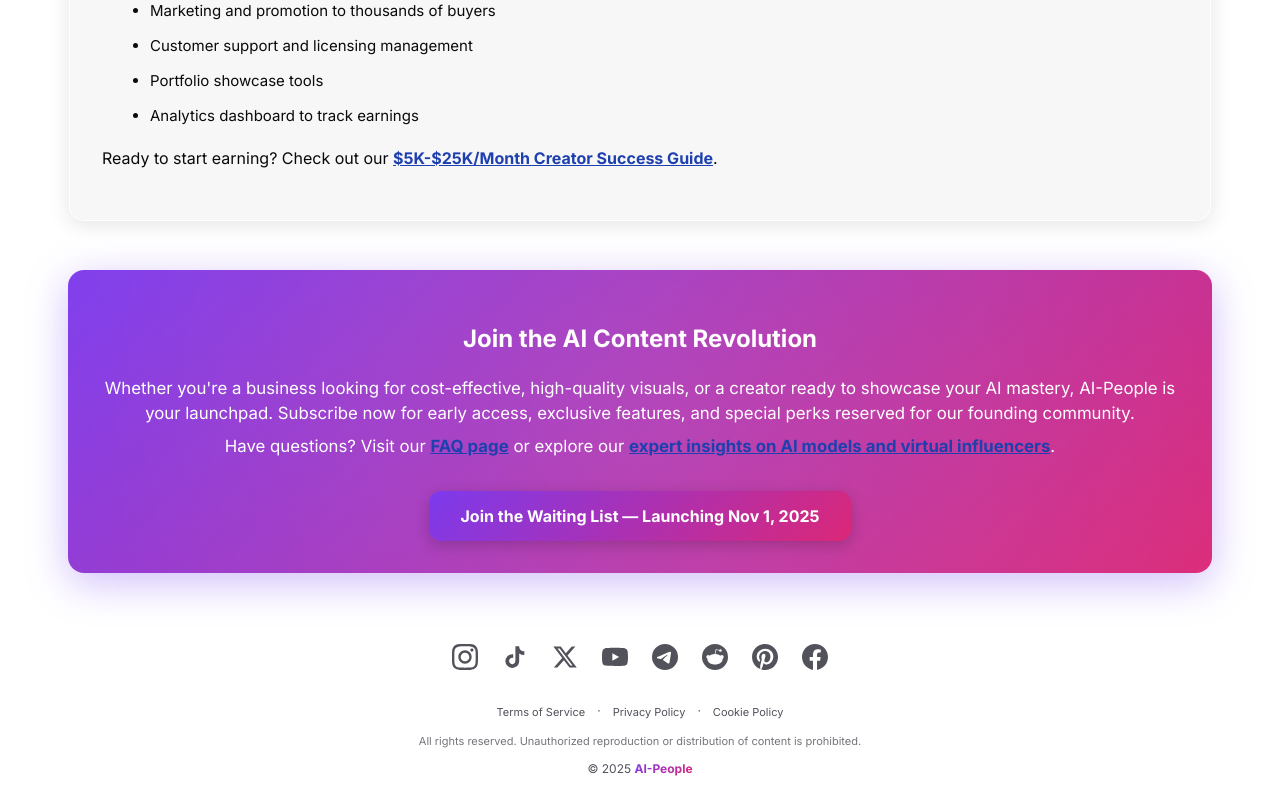
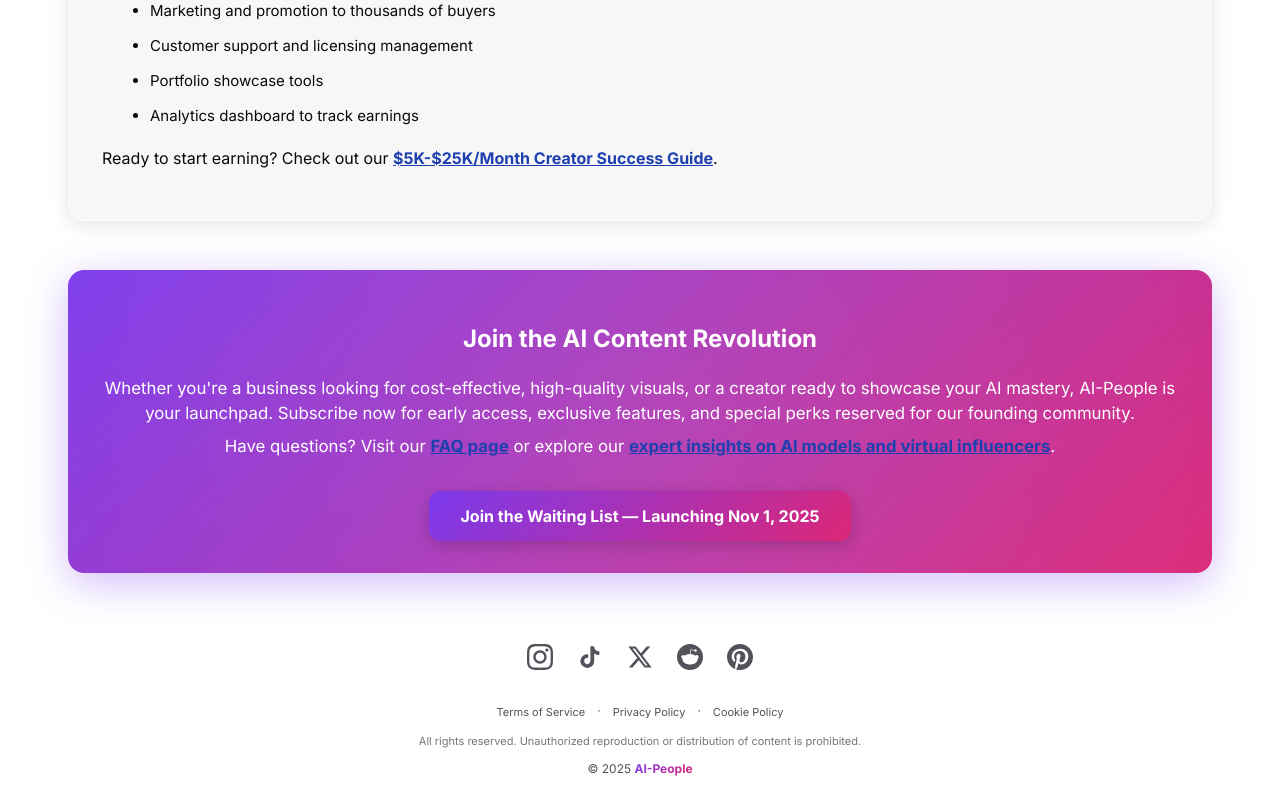
Before and after one commit to somadbolywood-lab/ai-people-preland, a Next.js app: page / in a window 1280 px wide. Shown: the part 1698-2498 px from the top of the page. Built offline with nearby package versions, Linux system fonts and the light colour scheme.

Commit message:
Remove YouTube, Telegram and Facebook icons from footer

```diff
--- a/app/components/Footer.tsx
+++ b/app/components/Footer.tsx
@@ -21,16 +21,6 @@
             <path d="M18.244 2.25h3.308l-7.227 8.26 8.502 11.24H16.17l-5.214-6.817L4.99 21.75H1.68l7.73-8.835L1.254 2.25H8.08l4.713 6.231zm-1.161 17.52h1.833L7.084 4.126H5.117z"/>
           </svg>
         </a>
-        <a href="#" className="social-link" aria-label="YouTube">
-          <svg width="26" height="26" viewBox="0 0 24 24" fill="currentColor">
-            <path d="M23.498 6.186a3.016 3.016 0 0 0-2.122-2.136C19.505 3.545 12 3.545 12 3.545s-7.505 0-9.377.505A3.017 3.017 0 0 0 .502 6.186C0 8.07 0 12 0 12s0 3.93.502 5.814a3.016 3.016 0 0 0 2.122 2.136c1.871.505 9.376.505 9.376.505s7.505 0 9.377-.505a3.015 3.015 0 0 0 2.122-2.136C24 15.93 24 12 24 12s0-3.93-.502-5.814zM9.545 15.568V8.432L15.818 12l-6.273 3.568z"/>
-          </svg>
-        </a>
-        <a href="#" className="social-link" aria-label="Telegram">
-          <svg width="26" height="26" viewBox="0 0 24 24" fill="currentColor">
-            <path d="M11.944 0A12 12 0 0 0 0 12a12 12 0 0 0 12 12 12 12 0 0 0 12-12A12 12 0 0 0 12 0a12 12 0 0 0-.056 0zm4.962 7.224c.1-.002.321.023.465.14a.506.506 0 0 1 .171.325c.016.093.036.306.02.472-.18 1.898-.962 6.502-1.36 8.627-.168.9-.499 1.201-.82 1.23-.696.065-1.225-.46-1.9-.902-1.056-.693-1.653-1.124-2.678-1.8-1.185-.78-.417-1.21.258-1.91.177-.184 3.247-2.977 3.307-3.23.007-.032.014-.15-.056-.212s-.174-.041-.249-.024c-.106.024-1.793 1.14-5.061 3.345-.48.33-.913.49-1.302.48-.428-.008-1.252-.241-1.865-.44-.752-.245-1.349-.374-1.297-.789.027-.216.325-.437.893-.663 3.498-1.524 5.83-2.529 6.998-3.014 3.332-1.386 4.025-1.627 4.476-1.635z"/>
-          </svg>
-        </a>
         <a href="#" className="social-link" aria-label="Reddit">
           <svg width="26" height="26" viewBox="0 0 24 24" fill="currentColor">
             <path d="M12 0A12 12 0 0 0 0 12a12 12 0 0 0 12 12 12 12 0 0 0 12-12A12 12 0 0 0 12 0zm5.01 4.744c.688 0 1.25.561 1.25 1.249a1.25 1.25 0 0 1-2.498.056l-2.597-.547-.8 3.747c1.824.07 3.48.632 4.674 1.488.308-.309.73-.491 1.207-.491.968 0 1.754.786 1.754 1.754 0 .716-.435 1.333-1.01 1.614a3.111 3.111 0 0 1 .042.52c0 2.694-3.13 4.87-7.004 4.87-3.874 0-7.004-2.176-7.004-4.87 0-.183.015-.366.043-.534A1.748 1.748 0 0 1 4.028 12c0-.968.786-1.754 1.754-1.754.463 0 .898.196 1.207.49 1.207-.883 2.878-1.43 4.744-1.487l.885-4.182a.342.342 0 0 1 .14-.197.35.35 0 0 1 .238-.042l2.906.617a1.214 1.214 0  0 1 1.108-.701z"/>
@@ -39,11 +29,6 @@
         <a href="#" className="social-link" aria-label="Pinterest">
           <svg width="26" height="26" viewBox="0 0 24 24" fill="currentColor">
             <path d="M12.017 0C5.396 0 .029 5.367.029 11.987c0 5.079 3.158 9.417 7.618 11.174-.105-.949-.199-2.403.041-3.439.219-.937 1.406-5.957 1.406-5.957s-.359-.719-.359-1.781c0-1.663.967-2.911 2.168-2.911 1.024 0 1.518.769 1.518 1.688 0 1.029-.653 2.567-.992 3.992-.285 1.193.6 2.165 1.775 2.165 2.128 0 3.768-2.245 3.768-5.487 0-2.861-2.063-4.869-5.008-4.869-3.41 0-5.409 2.562-5.409 5.199 0 1.033.394 2.143.889 2.741.099.12.112.225.085.345-.09.375-.293 1.199-.334 1.363-.053.225-.172.271-.402.165-1.495-.69-2.433-2.878-2.433-4.646 0-3.776 2.748-7.252 7.92-7.252 4.158 0 7.392 2.967 7.392 6.923 0 4.135-2.607 7.462-6.233 7.462-1.214 0-2.357-.629-2.748-1.378l-.748 2.853c-.271 1.043-1.002 2.35-1.492 3.146C9.57 23.812 10.763 24.009 12.017 24c6.624 0 11.99-5.367 11.99-11.988C24.007 5.367 18.641.001 12.017.001z"/>
-          </svg>
-        </a>
-        <a href="#" className="social-link" aria-label="Facebook">
-          <svg width="26" height="26" viewBox="0 0 24 24" fill="currentColor">
-            <path d="M24 12.073c0-6.627-5.373-12-12-12s-12 5.373-12 12c0 5.99 4.388 10.954 10.125 11.854v-8.385H7.078v-3.47h3.047V9.43c0-3.007 1.792-4.669 4.533-4.669 1.312 0 2.686.235 2.686.235v2.953H15.83c-1.491 0-1.956.925-1.956 1.874v2.25h3.328l-.532 3.47h-2.796v 8.385C19.612 23.027 24 18.062 24 12.073z"/>
           </svg>
         </a>
       </div>
```
